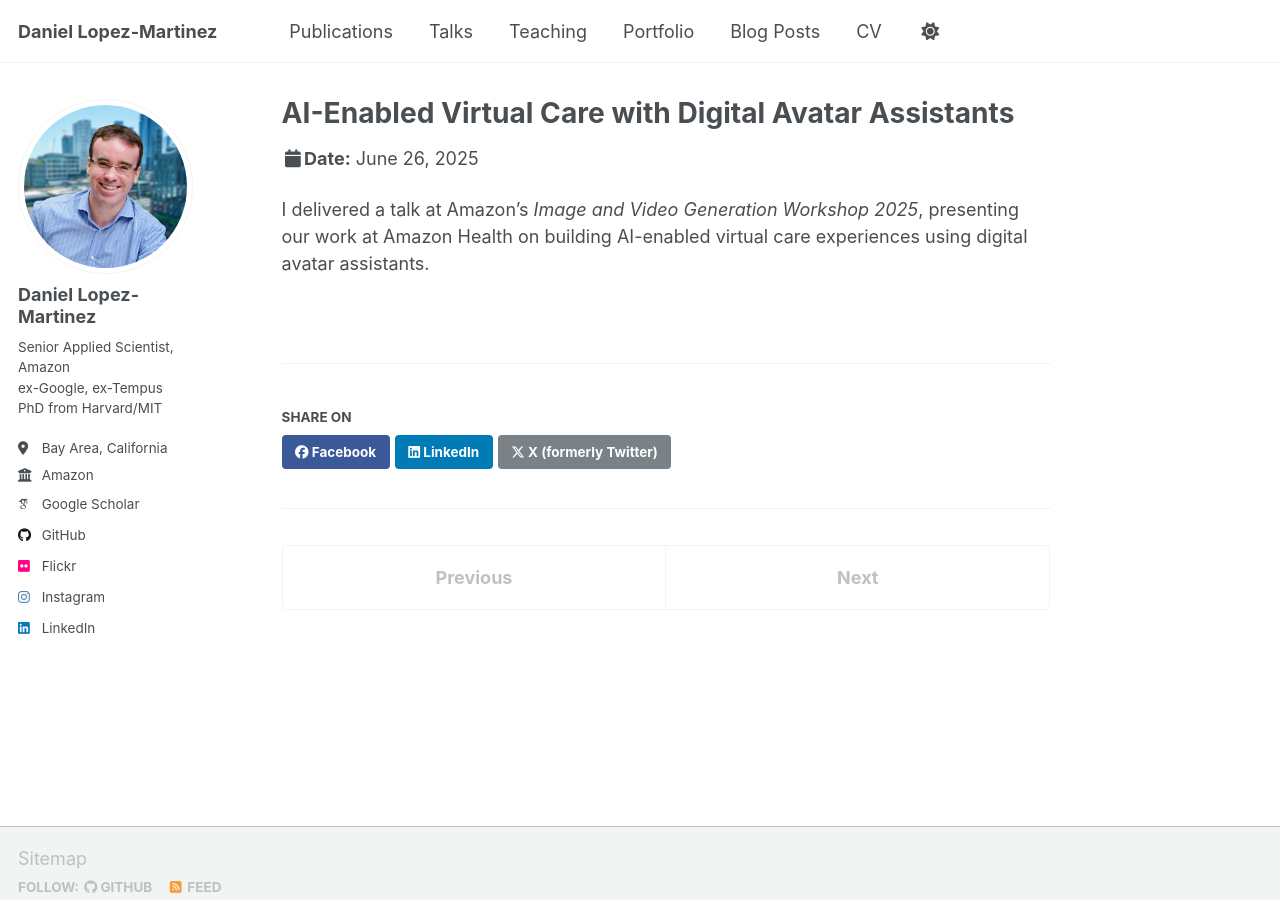
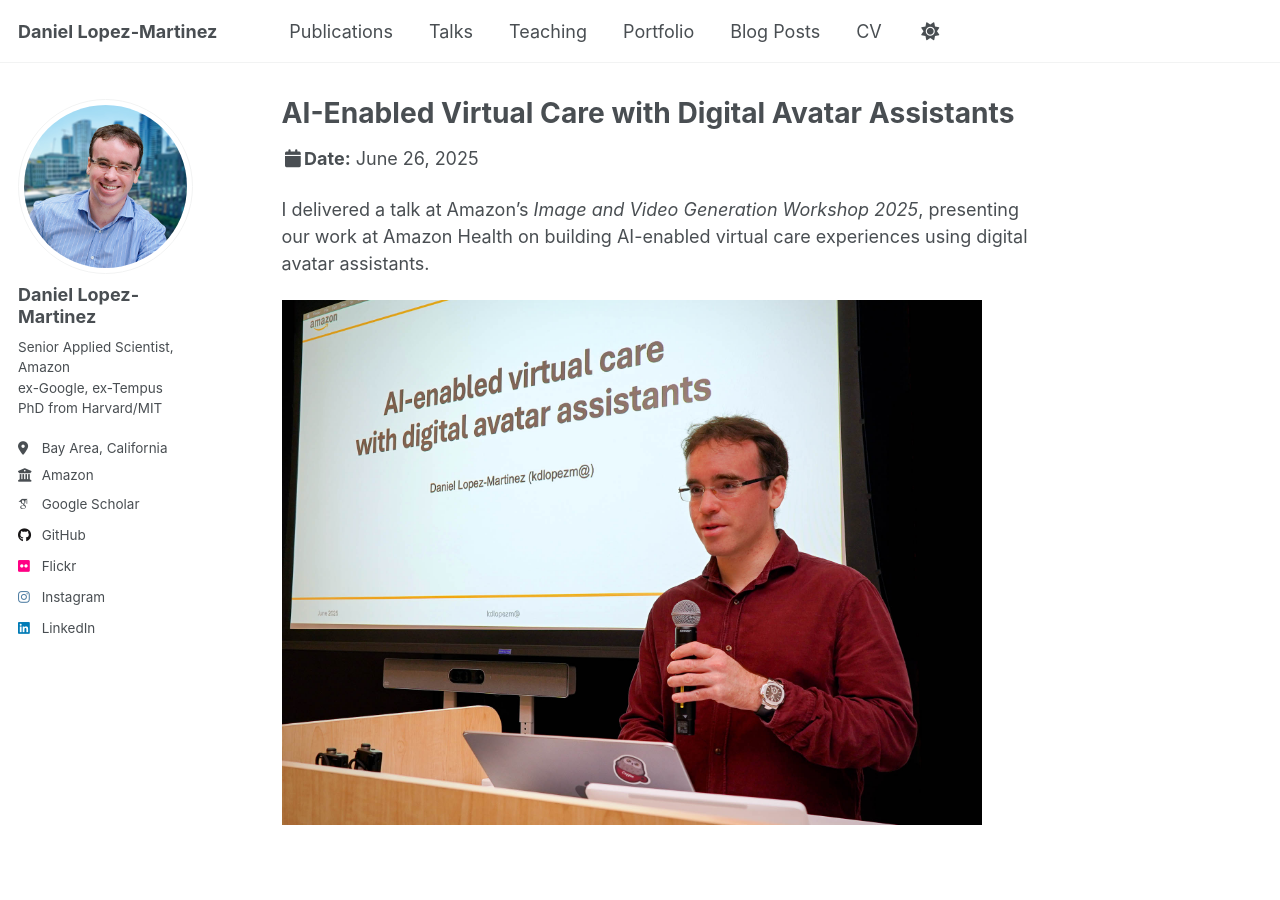
Before and after one commit to daniel-lopezmartinez/daniel-lopezmartinez.github.io, a Jekyll site: the page built from _talks/2025-06-26-amazon-image-video-gen.md, in a window 1280 px wide and 900 px high. Built offline with Jekyll 4.4.1, drawn with Linux system fonts in a browser that asks for light colours; some web fonts are replaced; a script that is not in the unit is left out.

Commit message:
added image

```diff
--- a/_talks/2025-06-26-amazon-image-video-gen.md
+++ b/_talks/2025-06-26-amazon-image-video-gen.md
@@ -6,6 +6,9 @@ permalink: /talks/2025-06-26-amazon-image-video-gen
 venue: "Amazon Image & Video Generation Workshop 2025"
 date: 2025-06-26
 location: "Seattle, WA, USA"
+image: /images/blog/2025-06-26-daniel-lopez-martinez-amazon-ai-digital-avatars.jpg
 ---
 
-I delivered a talk at Amazon’s _Image and Video Generation Workshop 2025_, presenting our work at Amazon Health on building AI-enabled virtual care experiences using digital avatar assistants.
+I delivered a talk at Amazon's _Image and Video Generation Workshop 2025_, presenting our work at Amazon Health on building AI-enabled virtual care experiences using digital avatar assistants.
+
+<img src='/images/blog/2025-06-26-daniel-lopez-martinez-amazon-ai-digital-avatars.jpg' width="700" height="400" alt="Daniel Lopez-Martinez presenting on AI-enabled virtual care and digital avatar assistants at the Amazon Image and Video Generation Workshop">
```
